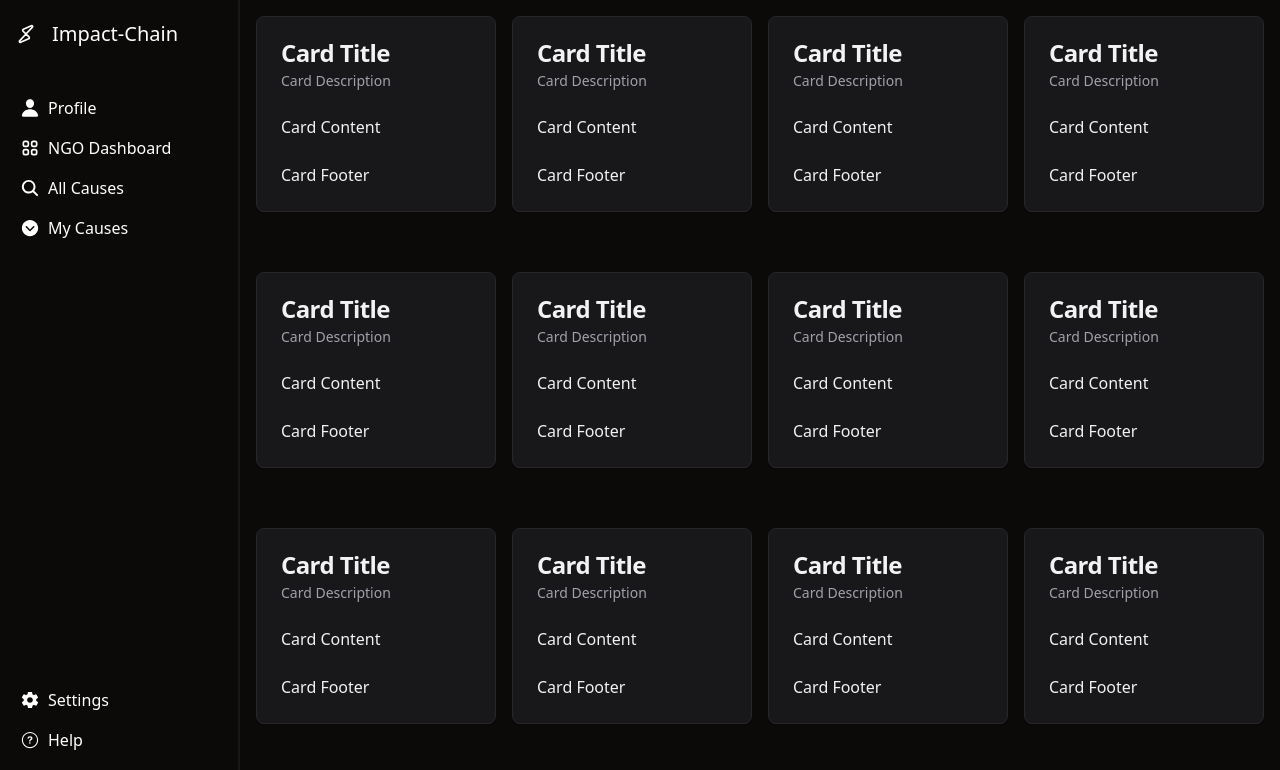
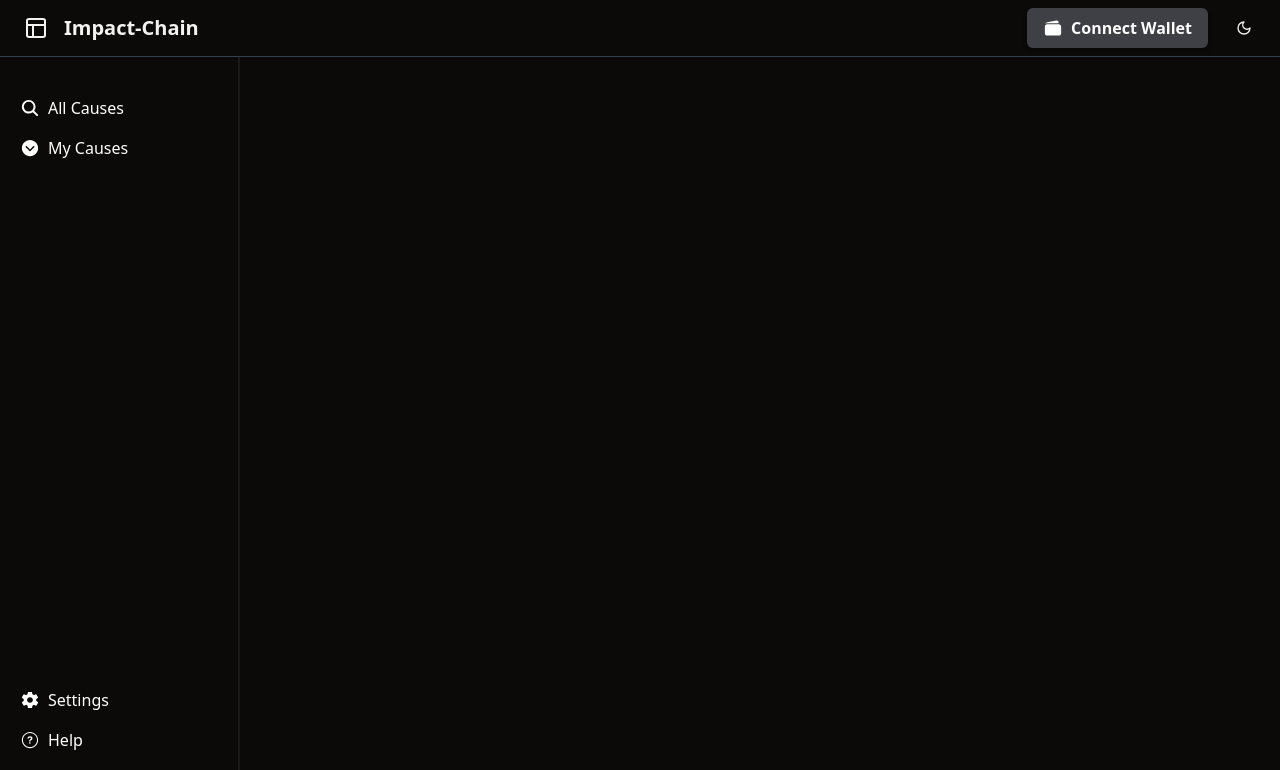
Before and after one commit to shrey-113/Impact-Chain, a React (Vite) app in the folder client/: page /ngo/profile in a window 1280 px wide. Shown: the top 770 px of the page. Built offline with nearby package versions, Linux system fonts and the light colour scheme; what @coinbase/wallet-sdk would draw is missing.

Commit message:
added more pages

```diff
--- a/client/src/App.tsx
+++ b/client/src/App.tsx
@@ -6,6 +6,7 @@ function App() {
 
   return (
     <>
+
       <AppRoutes /> {/* Render the routes here */}
     </>
   );
--- a/client/src/components/AllCauses.tsx
+++ b/client/src/components/AllCauses.tsx
@@ -1,15 +1,21 @@
-// AllCauses.tsx
+import {  useState } from "react";
 import { UseCauseCard } from "./UseCauseCard.tsx";
+import { Link } from "react-router-dom"; // Import Link from react-router-dom
 
 export const AllCauses = () => {
-  // You can create an array of cards to render multiple instances
-  const cardCount = 16; // Number of cards you want to display
+  // Retrieve causes from local storage
+  const [causes] = useState(() => {
+    const storedCauses = localStorage.getItem('causes');
+    return storedCauses ? JSON.parse(storedCauses) : [];
+  });
 
   return (
     <div className="grid grid-cols-1 sm:grid-cols-2 md:grid-cols-3 lg:grid-cols-4 gap-4 p-4 ml-60">
-      {Array.from({ length: cardCount }).map((_, index) => (
-        <div key={index} className="flex justify-center">
-          <UseCauseCard />
+      {causes.map((cause:any) => (
+        <div key={cause.id} className="flex justify-center">
+          <Link to={`/ngo/cause/${cause.id}`}> {/* Create a link for each card */}
+            <UseCauseCard title={cause.title} description={cause.description} />
+          </Link>
         </div>
       ))}
     </div>
--- /dev/null
+++ b/client/src/components/CauseDetail.tsx
@@ -0,0 +1,125 @@
+// CauseDetail.tsx
+import React, { useState, useEffect } from 'react';
+import { useParams } from 'react-router-dom';
+
+export const CauseDetail = () => {
+  const { id } = useParams<{ id: string }>();
+  console.log(id); // Get the cause ID from the URL
+  const [formData, setFormData] = useState({
+    name: '',
+    file: null as File | null,
+    description: '',
+  });
+  const [cause, setCause] = useState<{ title: string; description: string } | null>(null);
+
+  useEffect(() => {
+    // Retrieve causes from local storage
+    const storedCauses = localStorage.getItem('causes');
+    if (storedCauses) {
+      const causesData = JSON.parse(storedCauses);
+      // Find the cause based on the ID
+      //@ts-ignore
+      const foundCause = causesData[id-1];
+      console.log(foundCause)
+      if (foundCause) {
+        setCause(foundCause);
+      }
+    }
+  }, [id]);
+
+  const handleChange = (e: React.ChangeEvent<HTMLInputElement | HTMLTextAreaElement>) => {
+    const { name, value } = e.target;
+    setFormData((prev) => ({ ...prev, [name]: value }));
+  };
+
+  const handleFileChange = (e: React.ChangeEvent<HTMLInputElement>) => {
+    if (e.target.files) {
+        //@ts-ignore
+      setFormData((prev) => ({ ...prev, file: e.target.files[0] }));
+    }
+  };
+
+  const handleSubmit = (e: React.FormEvent) => {
+    e.preventDefault();
+
+    // Retrieve existing causes from local storage
+    const storedCauses = localStorage.getItem('causes');
+    if (storedCauses) {
+      const causesData = JSON.parse(storedCauses);
+
+      // Update the cause with the new dataset information
+      const updatedCauses = causesData.map((cause: { id: string; datasets?: any[] }) => {
+        if (cause.id === id) {
+          // Initialize datasets array if it doesn't exist
+          if (!cause.datasets) {
+            cause.datasets = [];
+          }
+          // Add the new dataset to the datasets array
+          cause.datasets.push({
+            name: formData.name,
+            // file: formData.file,
+            description: formData.description,
+          });
+        }
+        return cause;
+      });
+
+      // Save the updated causes back to local storage
+      localStorage.setItem('causes', JSON.stringify(updatedCauses));
+    }
+
+    console.log('Form submitted:', formData);
+  };
+
+  return (
+    <div className="p-4">
+      {cause ? (
+        <>
+          <h2 className="mt-2 text-xl">{cause.title}</h2>
+          <p className="mt-2">{cause.description}</p>
+
+          <h2 className="mt-4 text-xl">Add Dataset</h2>
+          <form onSubmit={handleSubmit} className="mt-2">
+            <div className="mb-4">
+              <label className="block mb-1" htmlFor="name">Dataset Name:</label>
+              <input
+                type="text"
+                name="name"
+                id="name"
+                value={formData.name}
+                onChange={handleChange}
+                className="border p-2 w-full"
+                required
+              />
+            </div>
+            <div className="mb-4">
+              <label className="block mb-1" htmlFor="file">Upload File:</label>
+              <input
+                type="file"
+                name="file"
+                id="file"
+                onChange={handleFileChange}
+                className="border p-2 w-full"
+                required
+              />
+            </div>
+            <div className="mb-4">
+              <label className="block mb-1" htmlFor="description">Description:</label>
+              <textarea
+                name="description"
+                id="description"
+                value={formData.description}
+                onChange={handleChange}
+                className="border p-2 w-full"
+                required
+              />
+            </div>
+            <button type="submit" className="bg-blue-500 text-white p-2">Submit</button>
+          </form>
+        </>
+      ) : (
+        <p>Loading cause details...</p>
+      )}
+    </div>
+  );
+};
--- a/client/src/components/Navbar.tsx
+++ b/client/src/components/Navbar.tsx
@@ -1,6 +1,4 @@
-// src/components/Navbar.tsx
-
-import { useState } from "react";
+import { useState, useEffect } from "react";
 import {
   NavigationMenu,
   NavigationMenuItem,
@@ -17,15 +15,34 @@ import {
 import { Menu } from "lucide-react";
 import { ModeToggle } from "./mode-toggle";
 import { LogoIcon } from "./Icons";
-import CreateWalletButton from './CreateWalletButton'; // Import CreateWalletButton
+import CreateWalletButton from './CreateWalletButton';
+import { connectWallet } from '..//provider';
 
-type NavbarProps = {
-  connectedAddress: string | null;
-  onConnect: () => void;
-};
+export const Navbar: React.FC = () => {
+  const [isOpen, setIsOpen] = useState<boolean>(false);
+  const [state, setState] = useState<{ address: string | null }>({ address: null });
 
-export const Navbar: React.FC<NavbarProps> = ({ connectedAddress, onConnect }) => {
-  const [isOpen, setIsOpen] = useState<boolean>(false);
+  useEffect(() => {
+    const storedAddress = localStorage.getItem('connectedAddress');
+    if (storedAddress) {
+      setState({ address: storedAddress });
+    }
+  }, []);
+
+  const handleConnectWallet = async () => {
+    const address = await connectWallet();
+    if (address) {
+      setState({ address });
+      localStorage.setItem('connectedAddress', address);
+    }
+  };
+
+  const handleDisconnectWallet = () => {
+    setState({ address: null });
+    localStorage.removeItem('connectedAddress');
+  };
+
+  const connectedAddress = state.address;
 
   return (
     <header className="sticky border-b-[1px] top-0 z-40 w-full bg-white dark:border-b-slate-700 dark:bg-background">
@@ -42,7 +59,6 @@ export const Navbar: React.FC<NavbarProps> = ({ connectedAddress, onConnect }) =
             </a>
           </NavigationMenuItem>
 
-          {/* Mobile Navigation */}
           <span className="flex md:hidden">
             <ModeToggle />
             <Sheet open={isOpen} onOpenChange={setIsOpen}>
@@ -64,15 +80,16 @@ export const Navbar: React.FC<NavbarProps> = ({ connectedAddress, onConnect }) =
               </SheetContent>
             </Sheet>
           </span>
-          {/* Desktop Wallet Button and Mode Toggle */}
+
           <div className="hidden md:flex items-center gap-4">
-            {/* If no wallet connected, show CreateWalletButton */}
             {!connectedAddress ? (
-              <CreateWalletButton onConnect={onConnect} />
+              <CreateWalletButton onConnect={handleConnectWallet} />
             ) : (
-              <div className="text-sm text-gray-500">Connected: {connectedAddress}</div>
+              <>
+                <div className="text-sm text-gray-500">Connected: {connectedAddress}</div>
+                <button onClick={handleDisconnectWallet}>Disconnect</button>
+              </>
             )}
-
 
             <ModeToggle />
           </div>
--- a/client/src/components/NgoLayout.tsx
+++ b/client/src/components/NgoLayout.tsx
@@ -1,11 +1,17 @@
 import NgoSidebar from './ui/NgoSidebar'
 import { Outlet } from 'react-router-dom'
+import { Navbar } from './Navbar'
+
 
 export default function Layout() {
+
+
+
   return (
     <div>
       <div className='flex flex-row h-screen w-screen '>
         <div className='flex flex-col h-screen w-screen '>
+        <Navbar  />
           <NgoSidebar/>
           <Outlet/>
         </div>
--- a/client/src/components/UseCauseCard.tsx
+++ b/client/src/components/UseCauseCard.tsx
@@ -1,27 +1,17 @@
-import {
-    CauseCard,
-    CardContent,
-    CardDescription,
-    CardFooter,
-    CardHeader,
-    CardTitle,
-  } from "@/components/ui/CauseCard";
+import { CauseCardWithDescription } from "@/components/ui/CauseCard";
 
-  export const UseCauseCard = () => {
-    return (
-        <div className="w-60 h-60">
-      <CauseCard>
-        <CardHeader>
-          <CardTitle>Card Title</CardTitle>
-          <CardDescription>Card Description</CardDescription>
-        </CardHeader>
-        <CardContent>
-          <p>Card Content</p>
-        </CardContent>
-        <CardFooter>
-          <p>Card Footer</p>
-        </CardFooter>
-      </CauseCard>
-      </div>
-    );
-  };
+interface UseCauseCardProps {
+  title: string;
+  description: string;
+}
+
+export const UseCauseCard: React.FC<UseCauseCardProps> = ({ title, description }) => {
+  return (
+    <div className="w-60 h-60">
+      <CauseCardWithDescription
+        title={title}
+        description={description}
+      />
+    </div>
+  );
+};
--- a/client/src/components/ui/CauseCard.tsx
+++ b/client/src/components/ui/CauseCard.tsx
@@ -1,48 +1,22 @@
-import * as React from "react"
-
-import { cn } from "@/lib/utils"
+import * as React from "react";
+import { cn } from "@/lib/utils";
 
 const CauseCard = React.forwardRef<
   HTMLDivElement,
   React.HTMLAttributes<HTMLDivElement>
->(({ className, ...props }, ref) => (
+>(({ className, children, ...props }, ref) => (
   <div
     ref={ref}
     className={cn(
-      "rounded-lg border bg-zinc-900 text-card-foreground shadow-sm",
+      "h-52 p-4 rounded-lg border bg-zinc-900 text-card-foreground shadow-sm",
       className
     )}
     {...props}
-  />
-))
-CauseCard.displayName = "CauseCard"
-
-const CardHeader = React.forwardRef<
-  HTMLDivElement,
-  React.HTMLAttributes<HTMLDivElement>
->(({ className, ...props }, ref) => (
-  <div
-    ref={ref}
-    className={cn("flex flex-col space-y-1.5 p-6", className)}
-    {...props}
-  />
-))
-CardHeader.displayName = "CardHeader"
-
-const CardTitle = React.forwardRef<
-  HTMLParagraphElement,
-  React.HTMLAttributes<HTMLHeadingElement>
->(({ className, ...props }, ref) => (
-  <h3
-    ref={ref}
-    className={cn(
-      "text-2xl font-semibold leading-none tracking-tight",
-      className
-    )}
-    {...props}
-  />
-))
-CardTitle.displayName = "CardTitle"
+  >
+    {children}
+  </div>
+));
+CauseCard.displayName = "CauseCard";
 
 const CardDescription = React.forwardRef<
   HTMLParagraphElement,
@@ -50,30 +24,17 @@ const CardDescription = React.forwardRef<
 >(({ className, ...props }, ref) => (
   <p
     ref={ref}
-    className={cn("text-sm text-muted-foreground", className)}
+    className={cn("mt-8 text-sm text-muted-foreground", className)}
     {...props}
   />
-))
-CardDescription.displayName = "CardDescription"
+));
+CardDescription.displayName = "CardDescription";
 
-const CardContent = React.forwardRef<
-  HTMLDivElement,
-  React.HTMLAttributes<HTMLDivElement>
->(({ className, ...props }, ref) => (
-  <div ref={ref} className={cn("p-6 pt-0", className)} {...props} />
-))
-CardContent.displayName = "CardContent"
+export const CauseCardWithDescription: React.FC<{ title: string; description: string }> = ({ title, description }) => (
+  <CauseCard>
+    <h3 className="text-2xl font-semibold leading-none tracking-tight">{title}</h3>
+    <CardDescription>{description}</CardDescription>
+  </CauseCard>
+);
 
-const CardFooter = React.forwardRef<
-  HTMLDivElement,
-  React.HTMLAttributes<HTMLDivElement>
->(({ className, ...props }, ref) => (
-  <div
-    ref={ref}
-    className={cn("flex items-center p-6 pt-0", className)}
-    {...props}
-  />
-))
-CardFooter.displayName = "CardFooter"
-
-export { CauseCard, CardHeader, CardFooter, CardTitle, CardDescription, CardContent }
+export { CauseCard };
--- a/client/src/consts/Navigation.tsx
+++ b/client/src/consts/Navigation.tsx
@@ -4,7 +4,6 @@ import { IoAdd } from 'react-icons/io5';
 import { IoMdSettings } from "react-icons/io";
 import { IoIosHelpCircleOutline } from "react-icons/io";
 import { MdLogout } from "react-icons/md";
-import { IoPerson } from "react-icons/io5";
 import { FaHome } from "react-icons/fa";
 import { IoSearch } from "react-icons/io5";
 import { IoIosArrowDropdownCircle } from "react-icons/io";
@@ -12,18 +11,7 @@ import { IoIosArrowDropdownCircle } from "react-icons/io";
 
 
 export const NGO_DASHBOARD_SIDEBAR_LINKS = [
-    {
-        key: 'profile',
-        label: 'Profile',
-        path: '/ngo/profile',
-        icon: <IoPerson />
-    },
-    {
-        key: 'ngodashboard',
-        label: 'NGO Dashboard',
-        path: '/ngo',
-        icon: <HiOutlineViewGrid />
-    },
+
     {
         key: 'allcauses',
         label: 'All Causes',
--- a/client/src/routes.tsx
+++ b/client/src/routes.tsx
@@ -1,22 +1,21 @@
-// routes.tsx
 import React from 'react';
 import { Routes, Route } from 'react-router-dom';
 import { Hero } from './components/Hero';
-import { NgoDashboard } from './components/NgoDashboard';
-import NgoLayout from './components/NgoLayout'
+import NgoLayout from './components/NgoLayout';
 import { AllCauses } from './components/AllCauses';
+import { CauseDetail } from './components/CauseDetail';
 
 const AppRoutes: React.FC = () => {
   return (
     <Routes>
       <Route path="/" element={<Hero />} />
       <Route path="ngo" element={<NgoLayout />}>
-          <Route index element={<NgoDashboard/>} />
-          <Route path="allcauses" element={<AllCauses/>} />
-          <Route path="profile" element={<AllCauses/>} />
-          <Route path="mycauses" element={<AllCauses/>} />
-
-        </Route>
+        <Route index element={<AllCauses />} />
+        <Route path="allcauses" element={<AllCauses />} />
+        <Route path="profile" element={<AllCauses />} />
+        <Route path="mycauses" element={<AllCauses />} />
+        <Route path="cause/:id" element={<CauseDetail />} /> {/* New route for cause details */}
+      </Route>
     </Routes>
   );
 };
```
Also changed, not shown: client/src/components/Hero.tsx (+7 -2 lines).
